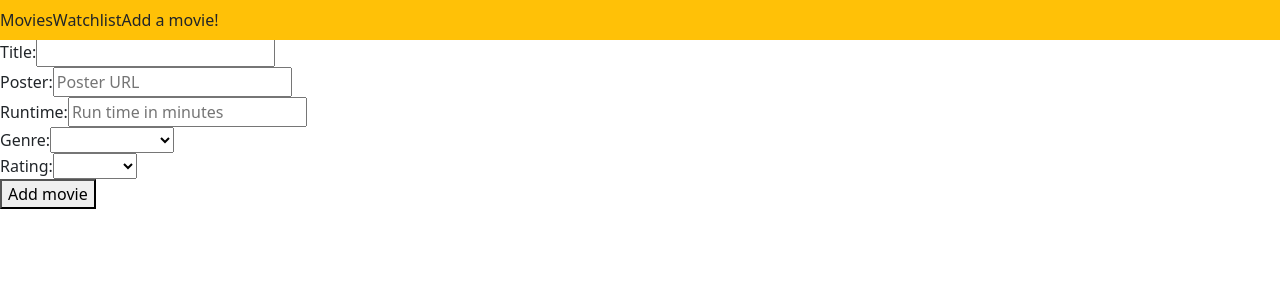
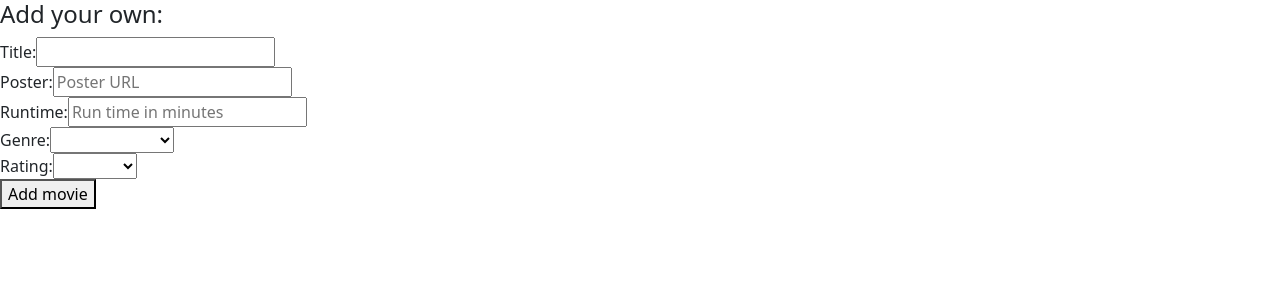
Before and after one commit to peymere/the-boo-queue, a React (Create React App) app: page /addmovie in a window 1280 px wide. Shown: the top 300 px of the page. Built offline with nearby package versions, Linux system fonts and the light colour scheme.

Commit message:
nested routes

```diff
--- a/src/components/App.js
+++ b/src/components/App.js
@@ -4,6 +4,7 @@ import Header from "./Header"
 import MoviesContainer from "./MoviesContainer";
 import NewMovieForm from "./NewMovieForm";
 import Watchlist from "./Watchlist";
+import { Outlet } from "react-router-dom";
 
 function App() {
     const [moviesData, setMoviesData] = useState([]);
--- a/src/components/NewMovieForm.js
+++ b/src/components/NewMovieForm.js
@@ -1,10 +1,10 @@
 import React, {useState} from "react";
-import NavBar from "./NavBar";
+// import NavBar from "./NavBar";
 
 function NewMovieForm() {
     return (
     <div className="new-movie-form">
-        <header><NavBar/> </header>
+        {/* <header><NavBar/> </header> */}
         <h4>Add your own: </h4>
         <form>
             <div>
--- a/src/components/Watchlist.js
+++ b/src/components/Watchlist.js
@@ -1,10 +1,10 @@
 import React from "react";
-import NavBar from "./NavBar";
+// import NavBar from "./NavBar";
 
 function Watchlist() {
     return (
         <ul className="cards">
-        <header><NavBar/></header>
+        {/* <header><NavBar/></header> */}
         <h1>Watchlist</h1>
         </ul>
     );
```
Also changed, not shown: src/index.js (+25 -0 lines).
